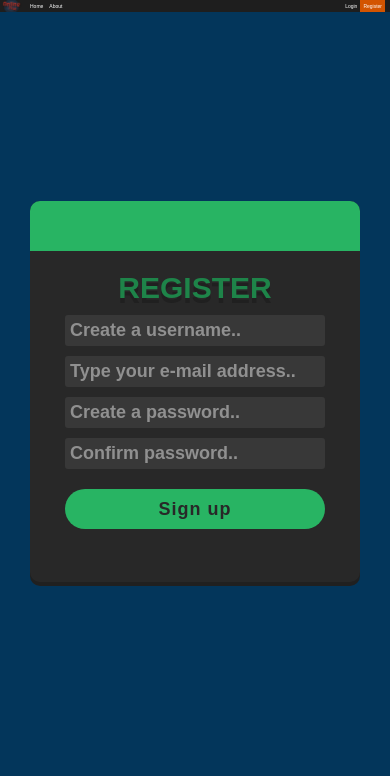
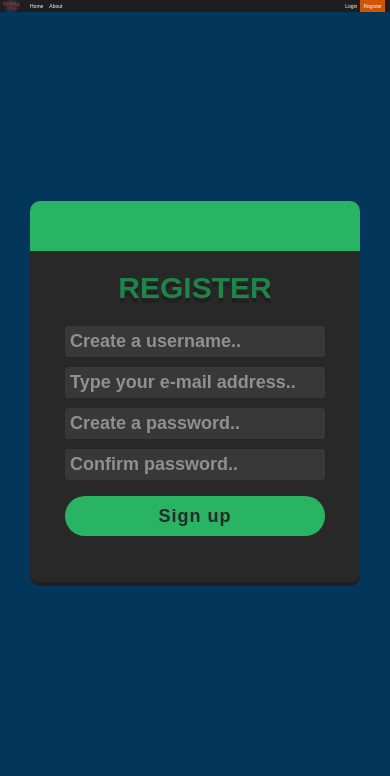
Before and after one commit to ST4NSB/chat-online, a PHP site: page /register.php in a window 390 px wide. Shown: the top 776 px of the page. Run offline with PHP 8.4, Linux system fonts and the light colour scheme.

Commit message:
some more css updates

```diff
--- a/assets/css/registerstyle.css
+++ b/assets/css/registerstyle.css
@@ -26,9 +26,9 @@
 
 .register__content h1 {
   margin-top: 15px;
-  margin-bottom: 8px;
+  margin-bottom: 5px;
   color: #1E8449;
-  font-size: 40px;
+  font-size: 33px;
   text-align: center;
   text-shadow: 0 5px #202020;
 }
@@ -77,13 +77,17 @@
 .register__failmessage {
   text-align: center;
   color: #D35400;
-  font-size: 16px;
+  font-size: 15px;
   font-weight: bold;
+  padding-bottom: 6px;
 }
 
 @media screen and (max-width: 500px) {
   .register__window {
     width: 370px;
+  }
+  .register__button {
+    padding-top: 6px;
   }
   .register__button button {
     width: 300px;
@@ -93,6 +97,11 @@
   }
   .register__content h1 {
     font-size: 35px;
+  }
+  .register__failmessage {
+    font-size: 13px;
+    padding-left: 10px;
+    padding-right: 10px;
   }
 }
 
```
